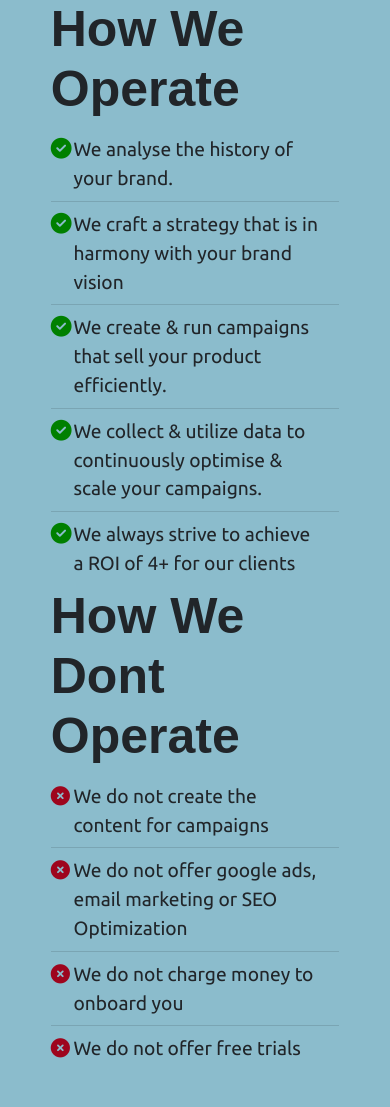
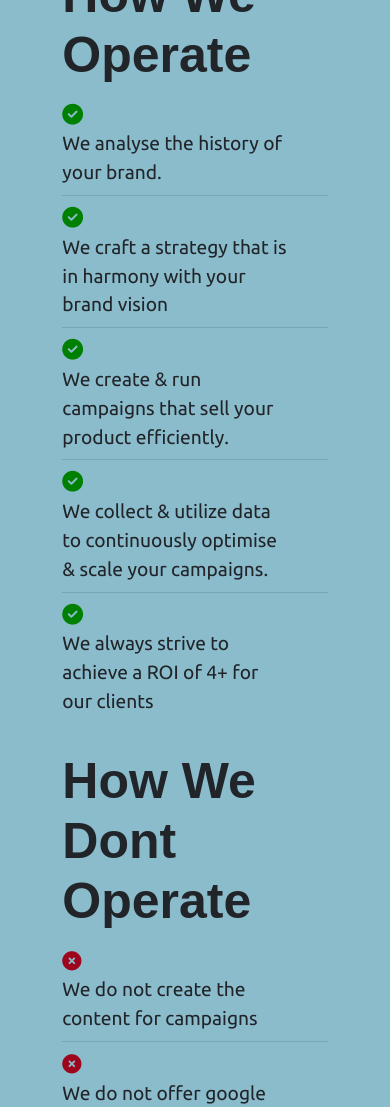
Before and after one commit to dennis2002k/business-site, a Flask app: page / in a window 390 px wide. Shown: the part 1334-2441 px from the top of the page. Run offline with Flask 3, Linux system fonts and the light colour scheme; data comes from the database, SQL or seed files in the repository; some libraries are stand-ins or nearby versions.

Commit message:
add cotnainer fluid and add some spacing in mobile version

```diff
--- a/static/css/styles.css
+++ b/static/css/styles.css
@@ -415,8 +415,12 @@ p, li {
 /* mobile version control */
 @media (max-width: 991px) {
 
-  .row {
-    --bs-gutter-x: 0rem;
+  #sd {
+    padding-top: 15%;
+  }
+
+  .sd-col {
+    padding: 4% 4%;
   }
 
   .title-content, #agency .row {
--- a/templates/index.html
+++ b/templates/index.html
@@ -13,14 +13,16 @@
             </button> -->
 
 
-            <!-- <div class="collapse navbar-collapse" id="navbarSupportedContent"> -->
+            <div class="collapse navbar-collapse" id="navbarSupportedContent">
               <ul class="navbar-nav ms-auto">
                 <li class="nav-link">
                   <a type="button" name="button" class="btn btn-lg btn-dark title-button" href="#talk">Book a free strategy call</a>
                 </li>
               </ul>
-            <!-- </div> -->
+            </div>
           </nav>
+
+      <div class="container-fluid">
 
 
         <div class="row title-content title-animation-2">
@@ -35,11 +37,12 @@
           </div>
 
         </div>
-
+      </div>
 
     </section>
 
     <section id="sd">
+      <div class="container-fluid ">
           <div class="row">
             <div class="col">
               <h1 class="sd-subtitle">The MG Approach</h1>
@@ -153,9 +156,11 @@
               </ul>
             </div>
           </div>
+      </div>
     </section>
 
     <section id="agency">
+      <div class="container-fluid">
         <div class="row">
           <div class="col-lg-6 agency-animation">
             <h1 class="agency-title">Next Gen Agency</h1>
@@ -172,10 +177,15 @@
           <div class="col-lg-6 agency-animation">
             <img src="https://stagedigital.agency/wp-content/uploads/2020/11/ui-9-min.png" class="agency-img">
           </div>
+
         </div>
+
+      </div>
+
     </section>
 
     <section id="we-do">
+      <div class="container-fluid">
         <div class="row">
           <div class="col">
             <h1 class="sd-subtitle">What We Do</h1>
@@ -316,6 +326,7 @@
             </ul>
           </div>
         </div>
+      </div>
     </section>
 
     <div class="row">
```
